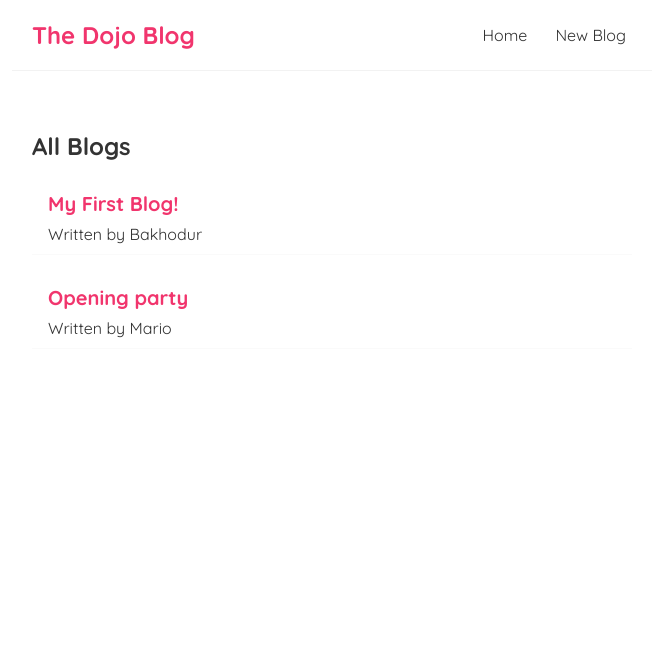
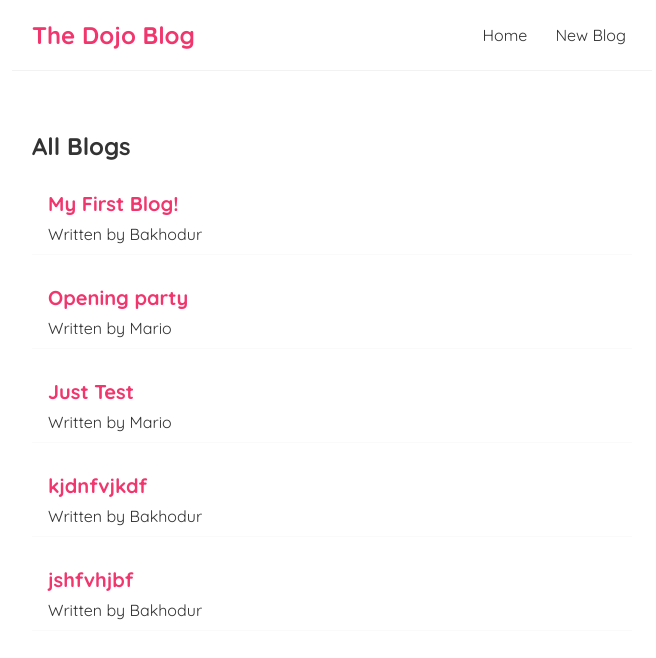
Before and after one commit to bakhodur-nazriev/Blog-React, a React (Create React App) app: page / in a window 1280 px wide. Shown: the top 658 px of the page, without its empty margins (308-964 px from the left). Built offline with nearby package versions, Linux system fonts and the light colour scheme; data requests are answered from the project's data file.

Commit message:
Implement add blog functionality

```diff
--- a/data/db.json
+++ b/data/db.json
@@ -4,13 +4,31 @@
       "title": "My First Blog!",
       "body": "Lorem ipsum dolor sit amet, consectetur adipisicing elit. Ad ex exercitationem facere illo incidunt ipsum nam pariatur perspiciatis, praesentium temporaLorem ipsum dolor sit amet, consectetur adipisicing elit. Ad ex exercitationem facere illo incidunt ipsum nam pariatur perspiciatis, praesentium tempora.",
       "author": "Bakhodur",
-      "id": 1
+      "id": "1"
     },
     {
       "title": "Opening party",
       "body": "Lorem ipsum dolor sit amet, consectetur adipisicing elit. Aliquam culpa delectus ea eveniet quibusdam reiciendis suscipit voluptas! Atque explicabo, magni non quisquam saepe ut veritatis!Lorem ipsum dolor sit amet, consectetur adipisicing elit. Aliquam culpa delectus ea eveniet quibusdam reiciendis suscipit voluptas! Atque explicabo, magni non quisquam saepe ut veritatis!",
       "author": "Mario",
-      "id": 2
+      "id": "2"
+    },
+    {
+      "id": "bc30",
+      "title": "Just Test",
+      "body": "Just Test Body",
+      "author": "Mario"
+    },
+    {
+      "id": "dfb2",
+      "title": "kjdnfvjkdf",
+      "body": "kjdnfvjkdnfv",
+      "author": "Bakhodur"
+    },
+    {
+      "id": "1a32",
+      "title": "jshfvhjbf",
+      "body": "kjdfnvjkdnv",
+      "author": "Bakhodur"
     }
   ]
 }
--- a/src/Create.js
+++ b/src/Create.js
@@ -1,40 +1,61 @@
 import {useState} from "react";
+import {useHistory} from "react-router-dom";
 
 const Create = () => {
   const [title, setTitle] = useState('');
   const [body, setBody] = useState('');
   const [author, setAuthor] = useState('Mario');
+  const [isPending, setIsPending] = useState(false);
+  const history = useHistory();
+
+  const handleSubmit = (e) => {
+    e.preventDefault();
+    const blog = {title, body, author};
+
+    setIsPending(true);
+
+    fetch('http://localhost:8000/blogs',
+      {
+        method: 'post',
+        headers: {"Content-Type": "application/json"},
+        body: JSON.stringify(blog)
+      })
+      .then(() => {
+        console.log('new blog added!');
+        setIsPending(false);
+        history.push('/')
+      })
+  }
 
   return (
     <div className="create">
       <h2>Add a New Blog</h2>
-      <form action="">
-        <label htmlFor="">Blog title:</label>
+      <form onSubmit={handleSubmit}>
+        <label>Blog title:</label>
         <input
           type="text"
           required
           value={title}
           onChange={(e) => setTitle(e.target.value)}
         />
-        <label htmlFor="">Blog body:</label>
+        <label>Blog body:</label>
         <textarea
           value={body}
           onChange={(e) => setBody(e.target.value)}
           required
         ></textarea>
 
-        <label htmlFor="">Blog author:</label>
+        <label>Blog author:</label>
         <select
           value={author}
           onChange={(e) => setAuthor(e.target.value)}
         >
-          <option value="Mario"></option>
-          <option value="Bakhodur"></option>
+          <option value="Mario">Mario</option>
+          <option value="Bakhodur">Bakhodur</option>
         </select>
-        <button>Add Blog</button>
-        <p>{title}</p>
-        <p>{body}</p>
-        <p>{author}</p>
+        {!isPending && <button>Add Blog</button>}
+        {isPending && <button disabled>Adding Blog...</button>}
+
       </form>
     </div>
   );
--- a/src/useFetch.js
+++ b/src/useFetch.js
@@ -29,7 +29,7 @@ const useFetch = (url) => {
             setError(err.message);
           }
         });
-    }, 1000);
+    }, 100);
 
     return () => abortCont.abort();
   }, [url]);
```
